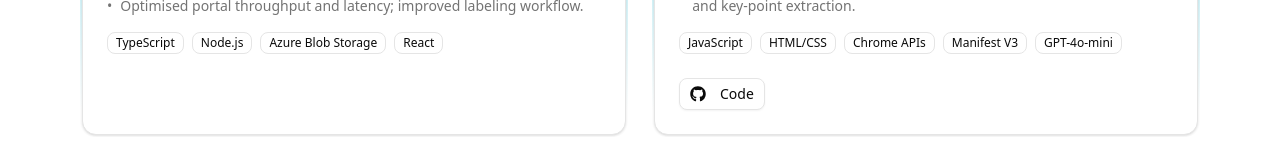
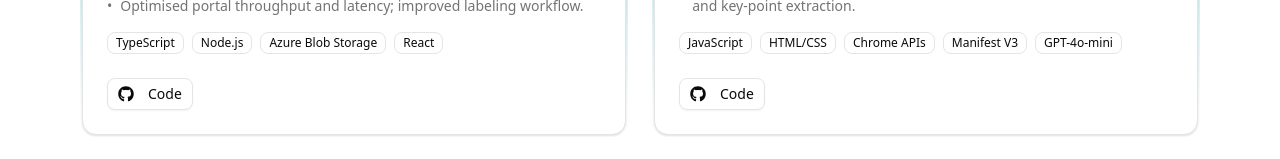
Before and after one commit to georgeadadii/personal-website, a Next.js app: page /projects in a window 1280 px wide. Shown: the part 560-719 px from the top of the page. Built offline with nearby package versions, Linux system fonts and the light colour scheme.

Commit message:
Added link for SWENG project

```diff
--- a/src/data/projects.ts
+++ b/src/data/projects.ts
@@ -11,6 +11,7 @@ export const PROJECTS: Project[] = [
       'Designed & implemented upload pipeline to Azure Blob Storage; converted images to signed URIs for ML ingestion.',
       'Optimised portal throughput and latency; improved labeling workflow.',
     ],
+    repo: 'https://github.com/georgeadadii/SWENG-x-TOMRA',
     tech: ['TypeScript', 'Node.js', 'Azure Blob Storage', 'React'],
     featured: false,
 
```
